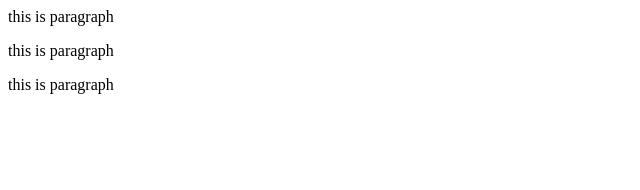
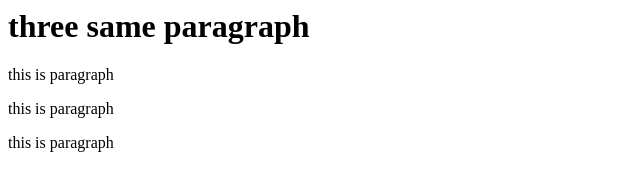
Before and after one commit to CodeWithAyazali/park, a plain HTML site: page index.html in a window 1280 px wide. Shown: the whole page, without its empty margins (0-640 px from the left). Drawn offline with Linux system fonts and the light colour scheme.

Commit message:
add a heading in feature1

```diff
--- a/index.html
+++ b/index.html
@@ -1,3 +1,4 @@
+<h1>three same paragraph</h1>
 <p>this is paragraph</p>
 <p>this is paragraph</p>
 <p>this is paragraph</p>
```
